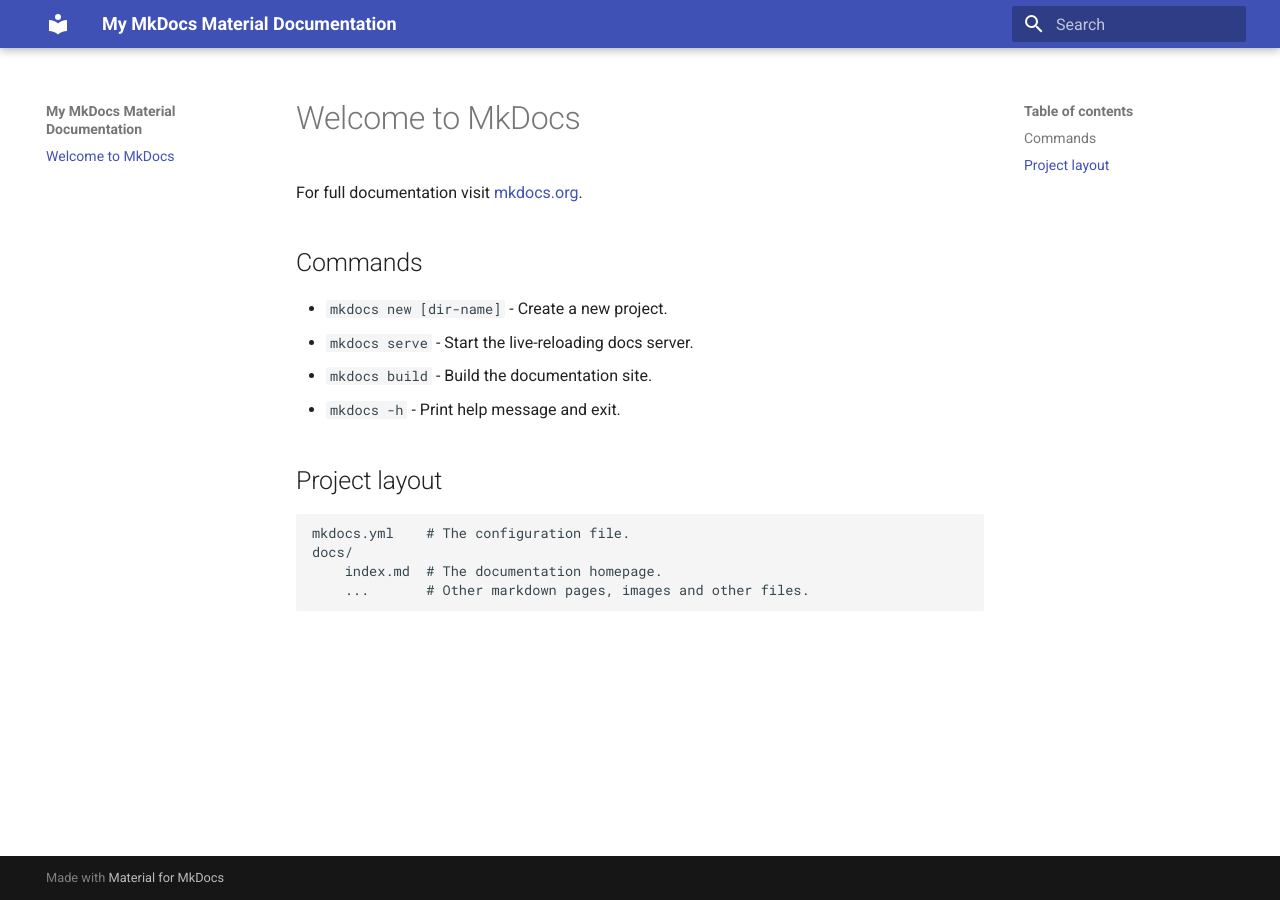
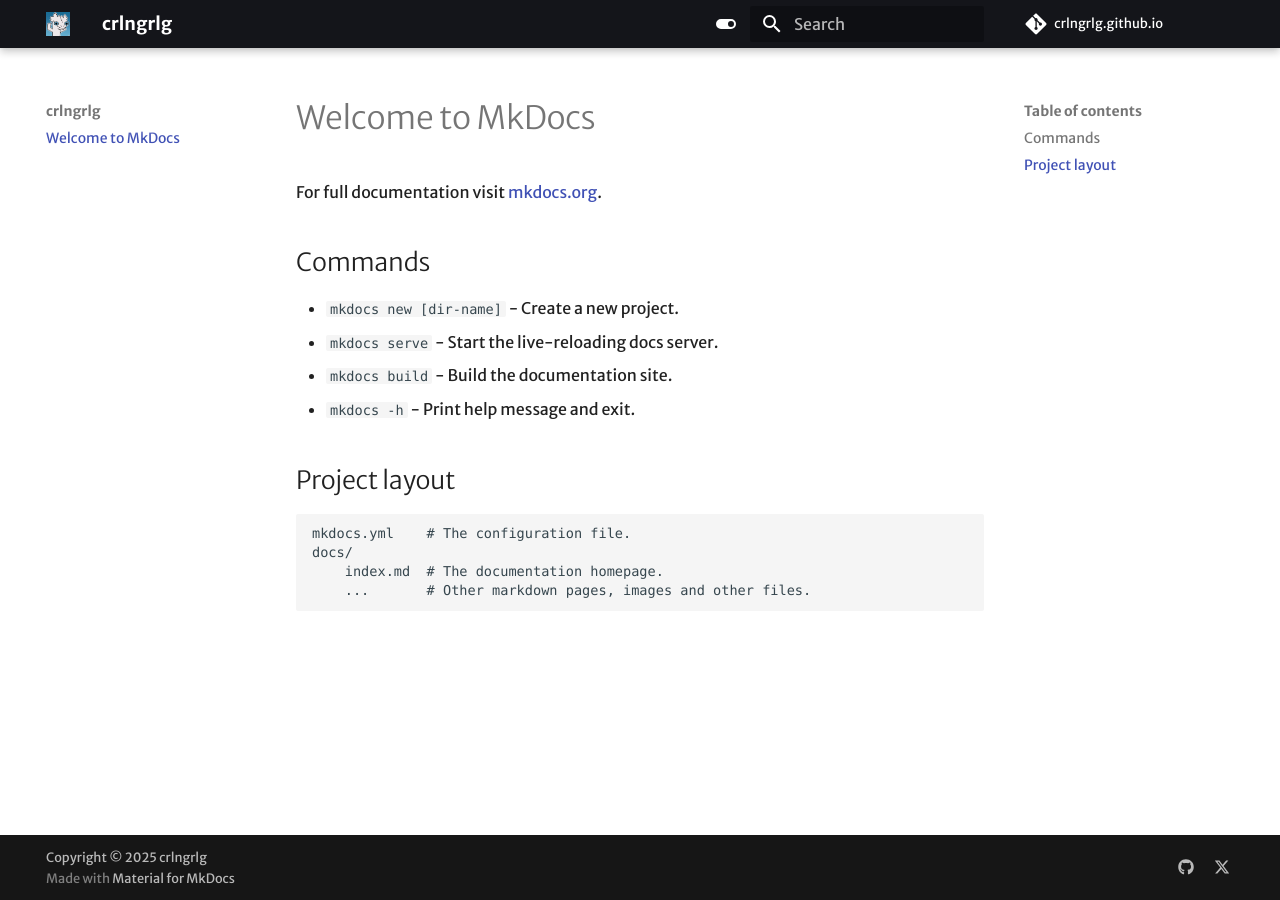
Before and after one commit to crlngrlg/crlngrlg.github.io, an MkDocs documentation site: the page built from docs/index.md, in a window 1280 px wide. Built offline with MkDocs 1.6.1 and Material for MkDocs 9.7.7, drawn with Linux system fonts in a browser that asks for light colours; some web fonts are replaced; comment, search, counter and statistics services are not loaded.

```diff
--- a/mkdocs.yml
+++ b/mkdocs.yml
@@ -1,4 +1,59 @@
-site_name: My MkDocs Material Documentation
-site_url: https://sitename.example
+site_name: crlngrlg
+site_url: https://crlngrlg.github.io
+repo_name: crlngrlg.github.io
+repo_url: https://github.com/crlngrlg/crlngrlg.github.io
 theme:
   name: material
+  font:
+    text: Merriweather Sans
+    code: Red Hat Mono
+  logo: assets/logo.jpg
+  favicon: assets/favicon.ico
+  features:
+    - navigation.footer
+  palette:
+    # Light Mode
+    - scheme: default
+      toggle:
+        icon: material/toggle-switch
+        name: Light mode
+      primary: black
+      accent: deep orange
+
+    # Dark Mode
+    - scheme: slate
+      toggle:
+        icon: material/toggle-switch-off-outline
+        name: Dark mode
+      primary: yellow
+      accent: orange
+
+markdown_extensions:
+  - attr_list
+  - pymdownx.emoji:
+      emoji_index: !!python/name:material.extensions.emoji.twemoji
+      emoji_generator: !!python/name:material.extensions.emoji.to_svg
+  - pymdownx.highlight:
+      anchor_linenums: true
+      line_spans: __span
+      pygments_lang_class: true
+  - pymdownx.inlinehilite
+  - pymdownx.snippets
+  - pymdownx.superfences:
+      custom_fences:
+        - name: mermaid
+          class: mermaid
+          format: !!python/name:pymdownx.superfences.fence_code_format
+  - pymdownx.tabbed:
+      alternate_style: true
+  - admonition
+  - pymdownx.details
+
+extra:
+  social:
+    - icon: fontawesome/brands/github
+      link: https://github.com/crlngrlg
+    - icon: fontawesome/brands/x-twitter
+      link: https://x.com/crlngrlg
+
+copyright: Copyright &copy; 2025 crlngrlg
```
Also changed, not shown: docs/assets/favicon.ico (added), docs/assets/logo.jpg (added), 1 other file.
